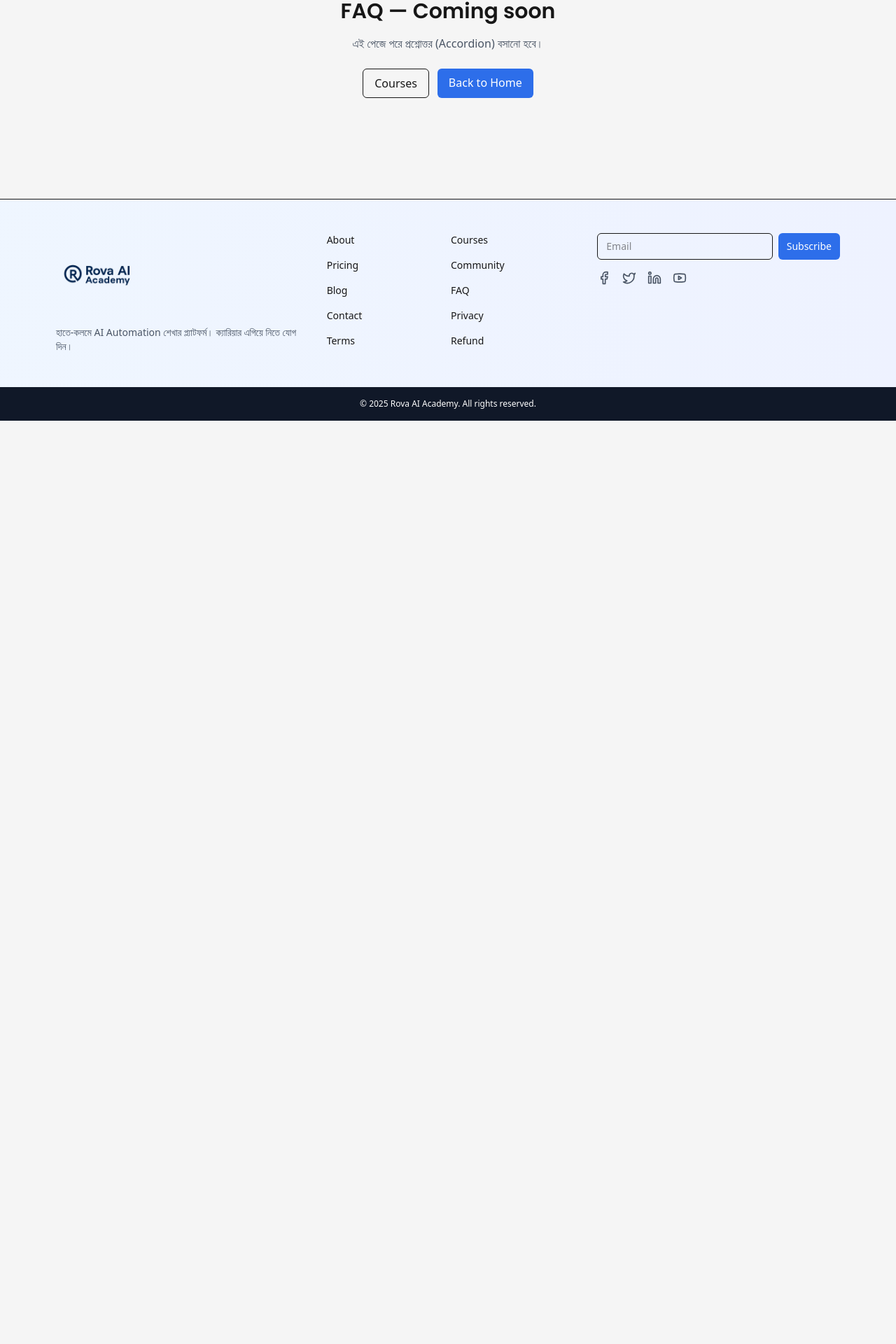
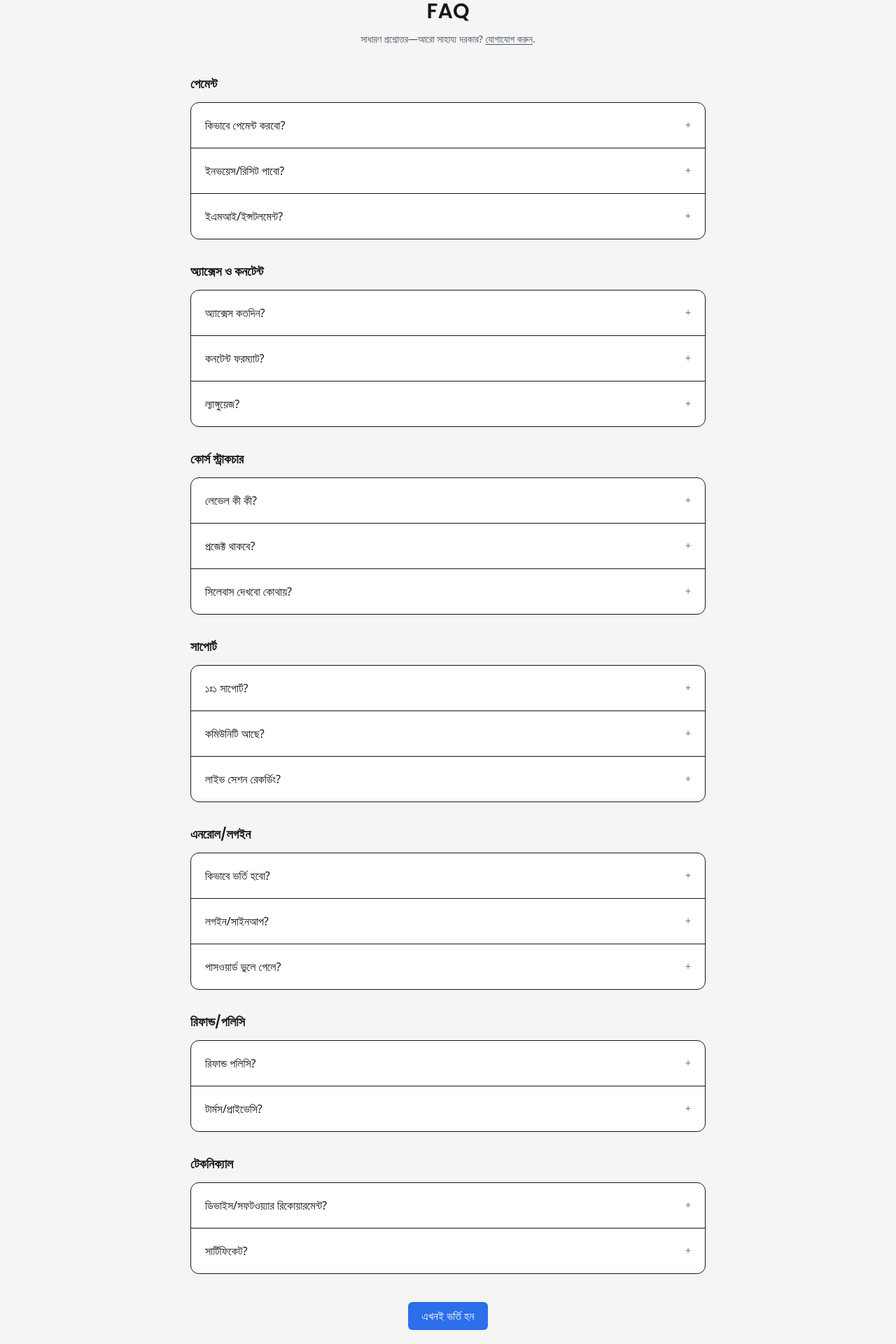
Before and after one commit to helloshamimjunior-cpu/rova-ai, a Next.js app: page /faq in a window 1280 px wide. Shown: the part 131-2051 px from the top of the page at 70% size. Before the commit the page ends 800 px from the top, so only its background shows below. Built offline with nearby package versions, Linux system fonts and the light colour scheme.

Commit message:
Add full /faq page with sections

```diff
--- a/app/faq/page.tsx
+++ b/app/faq/page.tsx
@@ -1,23 +1,101 @@
+/* eslint-disable @next/next/no-img-element */
 import Link from "next/link";
+
+type QA = { q: string; a: string };
+
+const sections: { title: string; items: QA[] }[] = [
+  {
+    title: "পেমেন্ট",
+    items: [
+      { q: "কিভাবে পেমেন্ট করবো?", a: "Bkash/Nagad/SSLCommerz—সবই সাপোর্টেড। পেমেন্ট পেজে নির্দেশনা থাকবে।" },
+      { q: "ইনভয়েস/রিসিট পাবো?", a: "হ্যাঁ, পেমেন্ট সফল হলে ইমেইলে অটো ইনভয়েস যায়। ড্যাশবোর্ড থেকেও ডাউনলোড করা যাবে।" },
+      { q: "ইএমআই/ইন্সটলমেন্ট?", a: "এখন না। পরে কার্ড/গেটওয়ে সাপোর্ট এলে অ্যাড করা হবে।" },
+    ],
+  },
+  {
+    title: "অ্যাক্সেস ও কনটেন্ট",
+    items: [
+      { q: "অ্যাক্সেস কতদিন?", a: "লাইফটাইম অ্যাক্সেস + ফ্রি আপডেট।" },
+      { q: "কনটেন্ট ফরম্যাট?", a: "ভিডিও, নোটস, টেমপ্লেট, প্রজেক্ট ফাইল, কুইজ—সব একসাথে।" },
+      { q: "ল্যাঙ্গুয়েজ?", a: "মূল কনটেন্ট বাংলায়; কিছু রিসোর্স ইংরেজি হতে পারে।" },
+    ],
+  },
+  {
+    title: "কোর্স স্ট্রাকচার",
+    items: [
+      { q: "লেভেল কী কী?", a: "Basic, Intermediate, Advanced, Micro-course (টপিক বেসড)।" },
+      { q: "প্রজেক্ট থাকবে?", a: "হ্যাঁ, Content Bot, CRM Workflow, SOP Walkthrough ইত্যাদি।" },
+      { q: "সিলেবাস দেখবো কোথায়?", a: "হোমপেজের “সিলেবাস দেখুন” বা /courses পেজে।" },
+    ],
+  },
+  {
+    title: "সাপোর্ট",
+    items: [
+      { q: "১ঃ১ সাপোর্ট?", a: "ড্যাশবোর্ড থেকে স্লট বুকিং। লিমিট ক্রেডিট সিস্টেমে দেখা যাবে।" },
+      { q: "কমিউনিটি আছে?", a: "হ্যাঁ, /community থেকে জয়েন করা যাবে (Discord/FB গ্রুপ)।" },
+      { q: "লাইভ সেশন রেকর্ডিং?", a: "রেকর্ডিং ও রিসোর্স ক্লাসের পর আপলোড করা হয়।" },
+    ],
+  },
+  {
+    title: "এনরোল/লগইন",
+    items: [
+      { q: "কিভাবে ভর্তি হবো?", a: "হোমপেজে “এখনই ভর্তি হন” → /enroll এ গিয়ে প্ল্যান সিলেক্ট করে পেমেন্ট।" },
+      { q: "লগইন/সাইনআপ?", a: "/login ও /signup থেকে। ইমেইল + পাসওয়ার্ড, পরে OTP/Magic Link আসতে পারে।" },
+      { q: "পাসওয়ার্ড ভুলে গেলে?", a: "Forgot-password থেকে রিসেট লিংক নিন।" },
+    ],
+  },
+  {
+    title: "রিফান্ড/পলিসি",
+    items: [
+      { q: "রিফান্ড পলিসি?", a: "কোর্সে উল্লেখিত শর্ত অনুযায়ী। বিস্তারিত /legal/refund এ।" },
+      { q: "টার্মস/প্রাইভেসি?", a: "সব দেখুন /legal/terms ও /legal/privacy এ।" },
+    ],
+  },
+  {
+    title: "টেকনিক্যাল",
+    items: [
+      { q: "ডিভাইস/সফটওয়্যার রিকোয়ারমেন্ট?", a: "কমপক্ষে i3/Ryzen3, 8GB RAM, আপডেটেড ব্রাউজার। n8n/Zapier/API টেস্টের জন্য ইন্টারনেট স্টেবল থাকা দরকার।" },
+      { q: "সার্টিফিকেট?", a: "কোর্স/প্রজেক্ট সম্পন্ন করলে ই-সার্টিফিকেট ইস্যু করা হবে।" },
+    ],
+  },
+];
 
 export default function Page() {
   return (
-    <div className="mx-auto max-w-3xl px-4 py-16 text-center">
-      <h1 className="text-3xl font-semibold mb-4">FAQ — Coming soon</h1>
-      <p className="text-gray-600 mb-6">
-        এই পেজে পরে প্রশ্নোত্তর (Accordion) বসানো হবে।
+    <div className="mx-auto max-w-3xl px-4 py-16">
+      <h1 className="text-3xl font-semibold text-center mb-3">FAQ</h1>
+      <p className="text-center text-sm text-gray-600 mb-10">
+        সাধারণ প্রশ্নোত্তর—আরো সাহায্য দরকার? <Link href="/contact" className="underline">যোগাযোগ করুন</Link>.
       </p>
-      <div className="flex gap-3 justify-center">
-        <Link href="/courses" className="px-4 py-2 rounded-md border">
-          Courses
-        </Link>
-        <Link
-          href="/"
-          className="px-4 py-2 rounded-md text-white"
+
+      <div className="space-y-8">
+        {sections.map((sec, si) => (
+          <section key={si}>
+            <h2 className="text-lg font-semibold mb-3">{sec.title}</h2>
+            <div className="divide-y rounded-xl border bg-white">
+              {sec.items.map((item, i) => (
+                <details key={i} className="p-5 group open:bg-neutral-50">
+                  <summary className="cursor-pointer font-medium list-none flex items-center justify-between">
+                    <span>{item.q}</span>
+                    <span className="text-sm text-gray-500 group-open:hidden">+</span>
+                    <span className="text-sm text-gray-500 hidden group-open:inline">−</span>
+                  </summary>
+                  <p className="text-sm text-gray-600 mt-2">{item.a}</p>
+                </details>
+              ))}
+            </div>
+          </section>
+        ))}
+      </div>
+
+      <div className="text-center mt-10">
+        <a
+          href="/enroll"
+          className="inline-block rounded-md px-5 py-2 text-white"
           style={{ background: "var(--brand-primary)" }}
         >
-          Back to Home
-        </Link>
+          এখনই ভর্তি হন
+        </a>
       </div>
     </div>
   );
```
